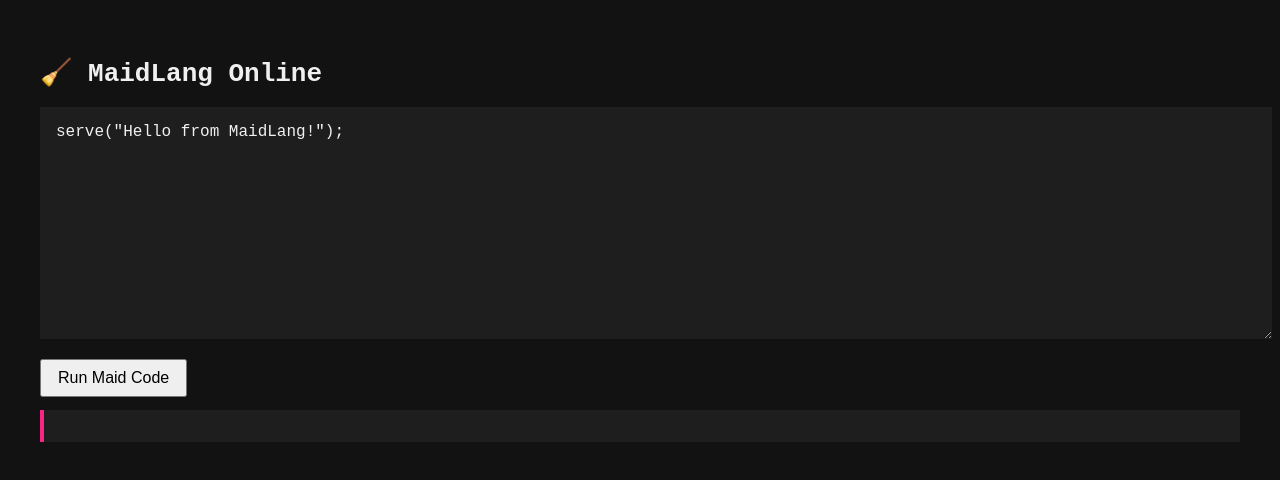
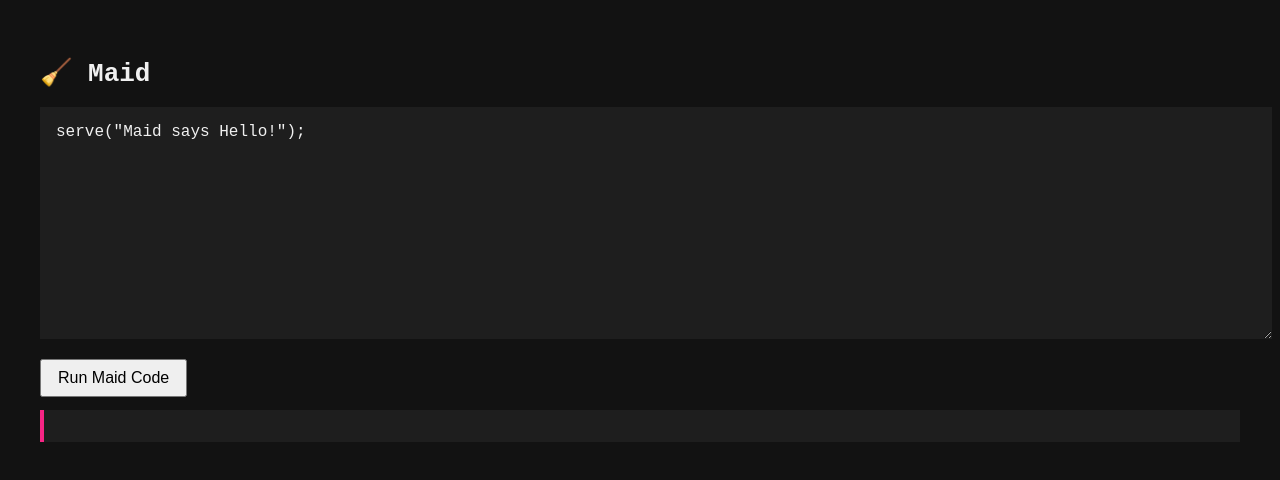
Before and after one commit to xqyet/maid-web-backend, a plain HTML site: page static/index.html in a window 1280 px wide. Drawn offline with Linux system fonts and the light colour scheme.

Commit message:
frontend tweaks

```diff
--- a/static/index.html
+++ b/static/index.html
@@ -2,7 +2,7 @@
 <html lang="en">
 <head>
     <meta charset="UTF-8" />
-    <title>MaidLang Online</title>
+    <title>Maid Online Interpreter</title>
     <style>
         body { font-family: monospace; background: #121212; color: #f0f0f0; padding: 2rem; }
         textarea { width: 100%; height: 200px; background: #1e1e1e; color: #f0f0f0; border: none; padding: 1rem; font-size: 1rem; }
@@ -11,8 +11,8 @@
     </style>
 </head>
 <body>
-<h1>🧹 MaidLang Online</h1>
-<textarea id="editor">serve("Hello from MaidLang!");</textarea>
+<h1>🧹 Maid</h1>
+<textarea id="editor">serve("Maid says Hello!");</textarea>
 <br />
 <button onclick="runCode()">Run Maid Code</button>
 <pre id="output"></pre>
```
